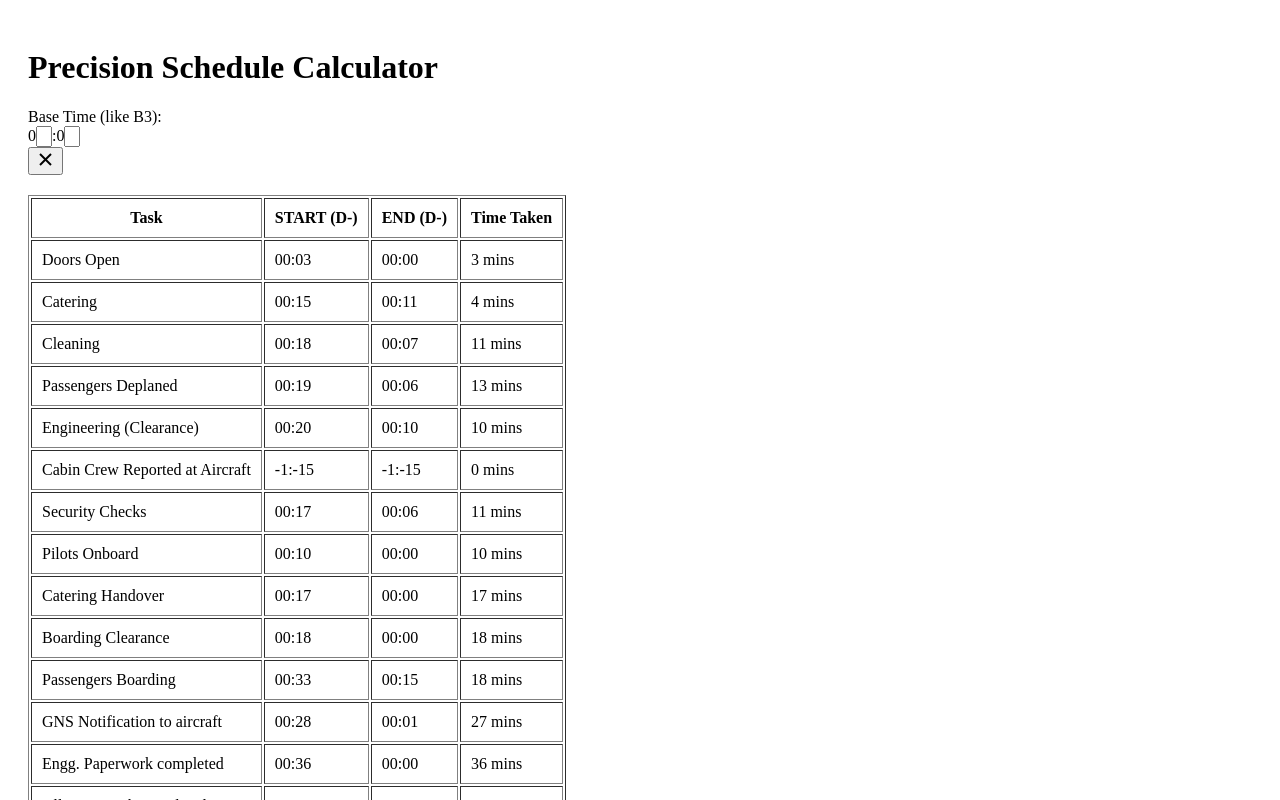
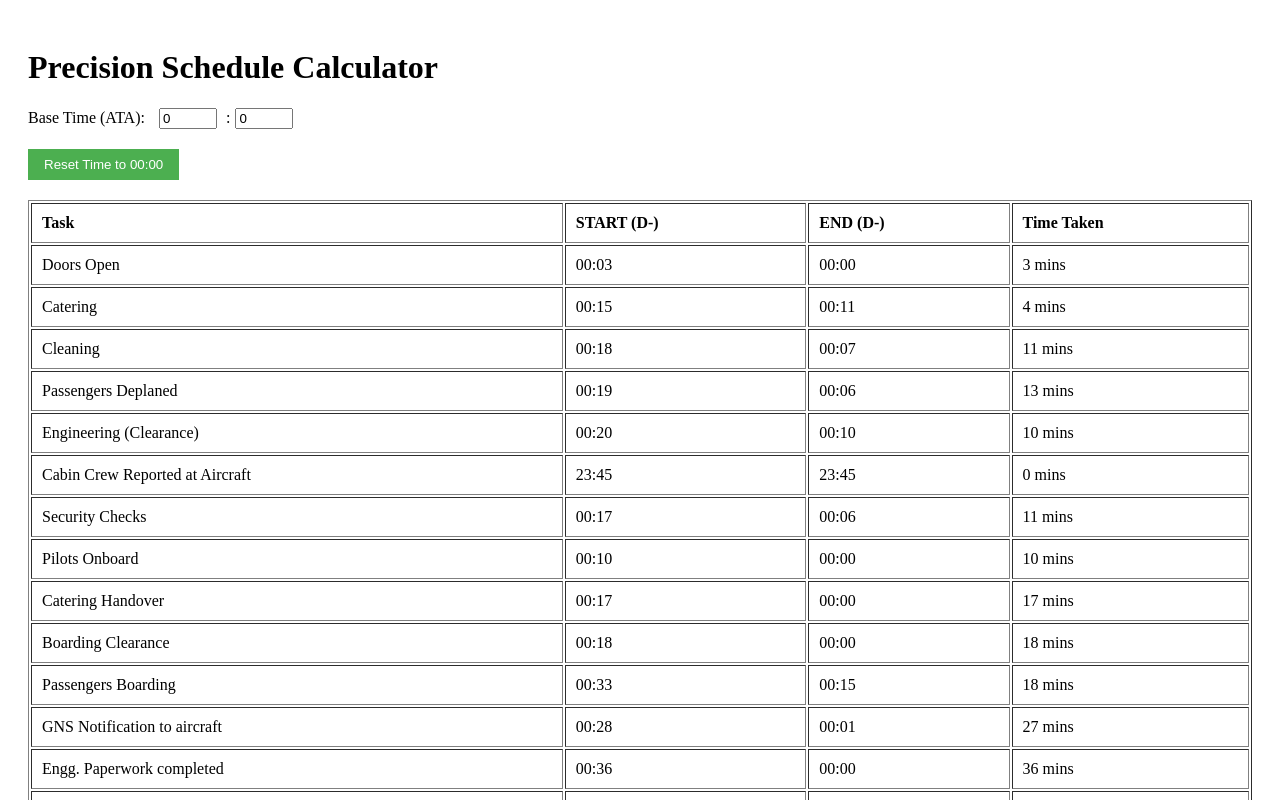
Before and after one commit to chandant55/pts-table, a React (Vite) app: page / in a window 1280 px wide. Shown: the top 800 px of the page. Built offline with nearby package versions, Linux system fonts and the light colour scheme.

Commit message:
handle exceptions

```diff
--- a/src/App.jsx
+++ b/src/App.jsx
@@ -1,9 +1,9 @@
 // eslint-disable-next-line no-unused-vars
 import React, { useState } from "react";
-import TimePicker from 'react-time-picker';  // Import the TimePicker component
 
 function App() {
-  const [baseTime, setBaseTime] = useState("00:00"); // Base time from user (in 24-hour format)
+  const [baseHours, setBaseHours] = useState(0);  // Default hours (00)
+  const [baseMinutes, setBaseMinutes] = useState(0); // Default minutes (00)
 
   // Task data: Task Name, E, and F values from your dataset
   const tasks = [
@@ -38,7 +38,13 @@ function App() {
   // Helper function to add minutes to a time string (HH:mm)
   const addMinutes = (time, minsToAdd) => {
     const [hours, minutes] = time.split(":").map(Number);
-    const totalMinutes = hours * 60 + minutes + minsToAdd;
+    let totalMinutes = hours * 60 + minutes + minsToAdd;
+
+    // Handle negative time (roll back to previous day)
+    while (totalMinutes < 0) {
+      totalMinutes += 24 * 60; // Add 24 hours worth of minutes
+    }
+
     const newHours = Math.floor(totalMinutes / 60) % 24;
     const newMinutes = totalMinutes % 60;
     return `${String(newHours).padStart(2, "0")}:${String(newMinutes).padStart(2, "0")}`;
@@ -66,22 +72,49 @@ function App() {
     return { startTime, endTime, timeTaken: `${timeTaken} mins` };
   };
 
+  // Combine hours and minutes into HH:mm format
+  const baseTime = `${String(baseHours).padStart(2, "0")}:${String(baseMinutes).padStart(2, "0")}`;
+
   return (
     <div style={{ padding: "20px" }}>
       <h1>Precision Schedule Calculator</h1>
 
       {/* Input for base time */}
-      <div>
-        <label>Base Time (like B3): </label>
-        <TimePicker
-          onChange={(value) => setBaseTime(value || "00:00")}
-          value={baseTime}
-          disableClock={true}
-          format="HH:mm"   // This enforces 24-hour format for the time picker
+      <div style={{ marginBottom: "20px" }}>
+        <label style={{ marginRight: "10px" }}>Base Time (ATA): </label>
+        <input
+          type="number"
+          value={baseHours}
+          onChange={(e) => setBaseHours(Math.max(0, Math.min(23, parseInt(e.target.value))))}
+          min="0"
+          max="23"
+          style={{ width: "50px", marginRight: "5px" }}
+        />{" "}
+        :
+        <input
+          type="number"
+          value={baseMinutes}
+          onChange={(e) => setBaseMinutes(Math.max(0, Math.min(59, parseInt(e.target.value))))}
+          min="0"
+          max="59"
+          style={{ width: "50px", marginLeft: "5px" }}
         />
       </div>
 
-      <table border={1} cellPadding="10" style={{ marginTop: "20px" }}>
+      {/* Reset time button */}
+      <div style={{ marginBottom: "20px" }}>
+        <button
+          style={{ padding: "8px 16px", backgroundColor: "#4CAF50", color: "white", border: "none", cursor: "pointer" }}
+          onClick={() => {
+            setBaseHours(0);
+            setBaseMinutes(0);
+          }}
+        >
+          Reset Time to 00:00
+        </button>
+      </div>
+
+      <table border={1} cellPadding="10" style={{ marginTop: "20px", width: "100%", textAlign: "left" }}>
         <thead>
           <tr>
             <th>Task</th>
```
